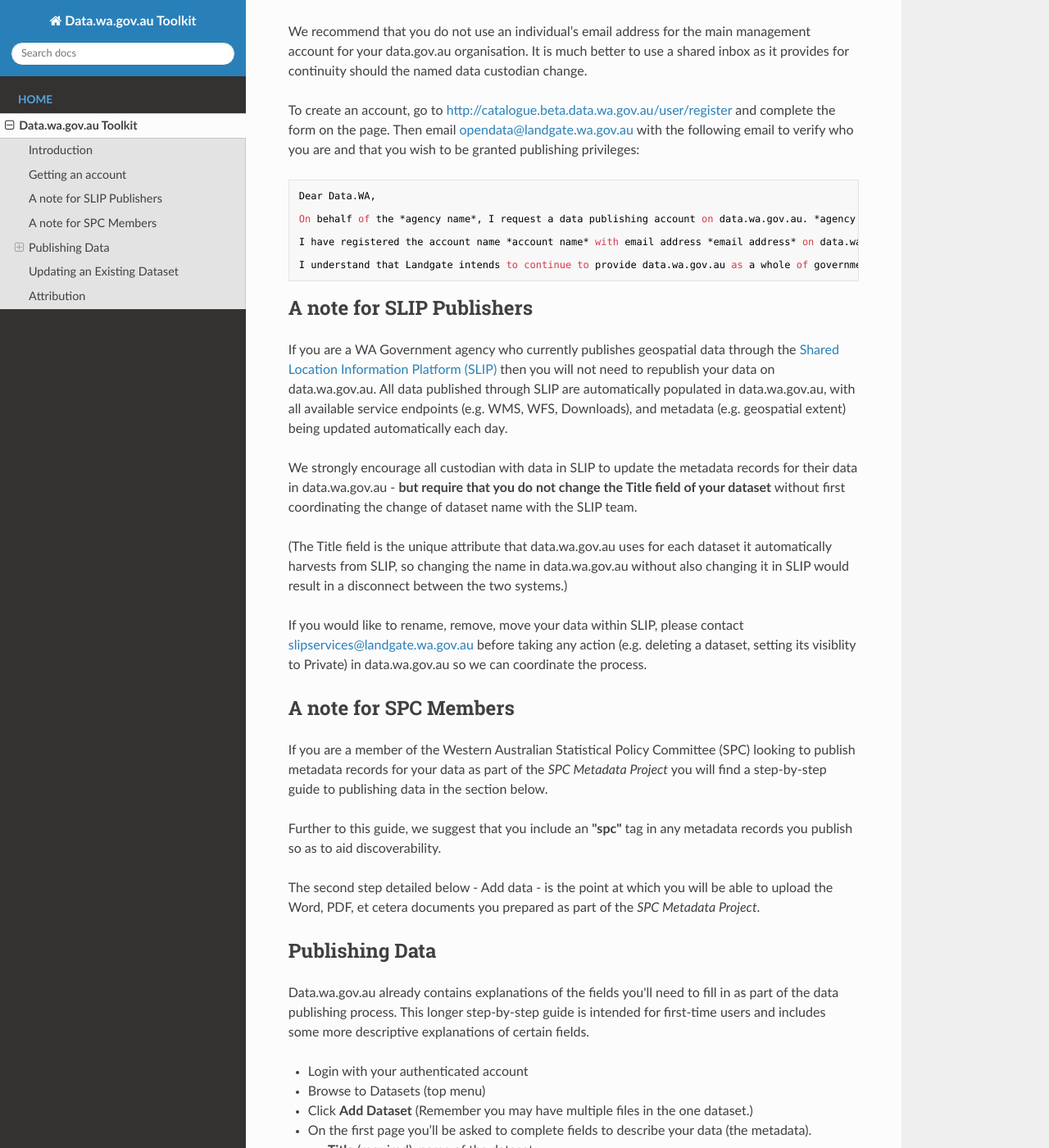
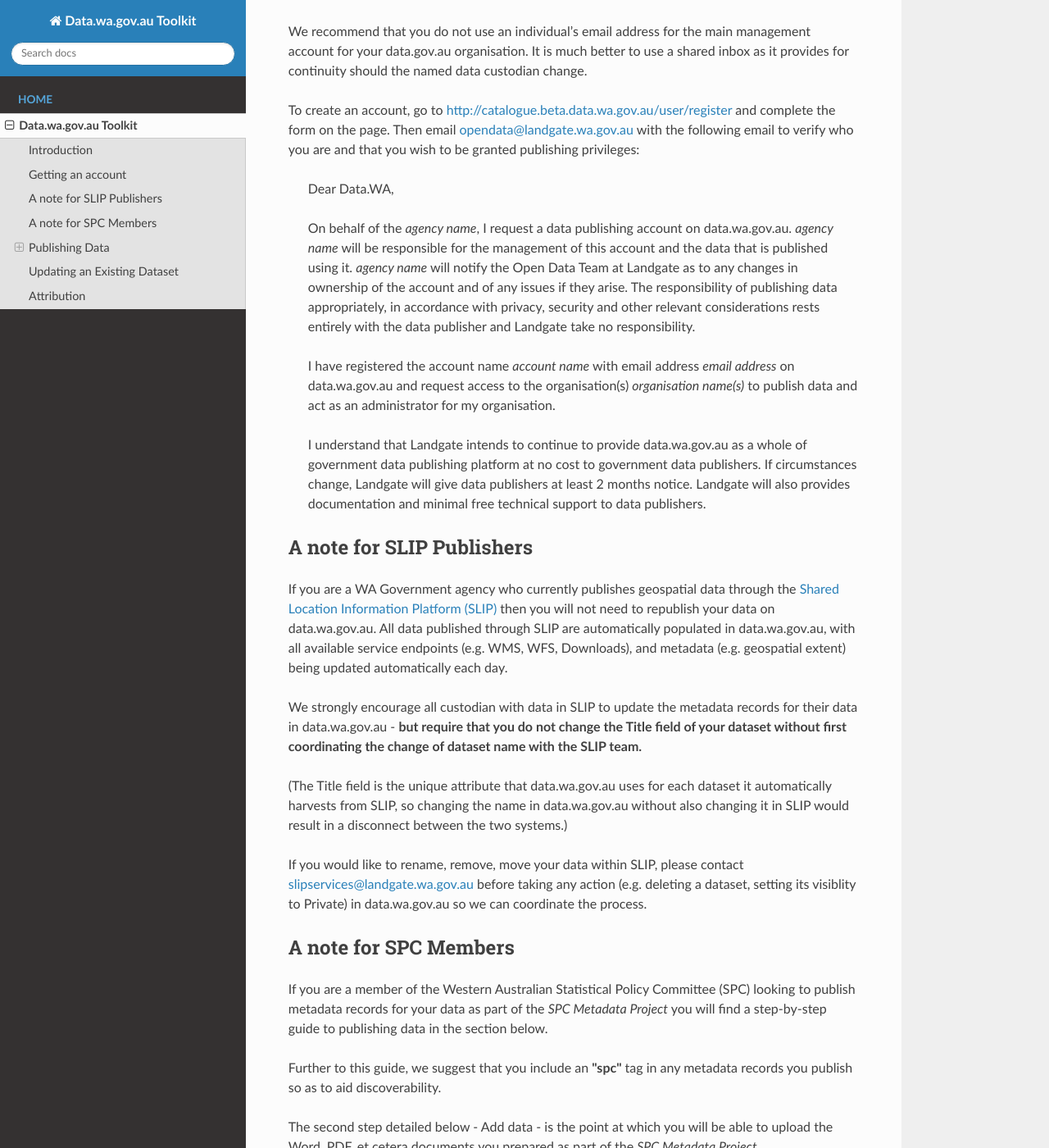
Before and after one commit to datawagovau/toolkit, an MkDocs documentation site: the page built from docs/index.md, in a window 1280 px wide and 1400 px high, scrolled down 1085 px. Shown: the whole window at 82% size. Built offline with MkDocs 1.6.1, drawn with Linux system fonts in a browser that asks for light colours; nearby versions of some CDN libraries; old or Windows-style settings are respelled for this version of MkDocs.

Commit message:
Minor edits

```diff
--- a/docs/index.md
+++ b/docs/index.md
@@ -25,19 +25,19 @@
 
 To create an account, go to [http://catalogue.beta.data.wa.gov.au/user/register](http://catalogue.beta.data.wa.gov.au/user/register) and complete the form on the page. Then email [opendata@landgate.wa.gov.au](mailto:opendata@landgate.wa.gov.au) with the following email to verify who you are and that you wish to be granted publishing privileges:
 
-    Dear Data.WA,
-
-    On behalf of the *agency name*, I request a data publishing account on data.wa.gov.au. *agency name* will be responsible for the management of this account and the data that is published using it. *agency name* will notify the Open Data Team at Landgate as to any changes in ownership of the account and of any issues if they arise. The responsibility of publishing data appropriately, in accordance with privacy, security and other relevant considerations rests entirely with the data publisher and Landgate take no responsibility.
-
-    I have registered the account name *account name* with email address *email address* on data.wa.gov.au and request access to the organisation(s) *organisation name(s)* to publish data and act as an administrator for my organisation.
-
-    I understand that Landgate intends to continue to provide data.wa.gov.au as a whole of government data publishing platform at no cost to government data publishers. If circumstances change, Landgate will give data publishers at least 2 months notice. Landgate will also provides documentation and minimal free technical support to data publishers.
+> Dear Data.WA,
+>
+> On behalf of the *agency name*, I request a data publishing account on data.wa.gov.au. *agency name* will be responsible for the management of this account and the data that is published using it. *agency name* will notify the Open Data Team at Landgate as to any changes in ownership of the account and of any issues if they arise. The responsibility of publishing data appropriately, in accordance with privacy, security and other relevant considerations rests entirely with the data publisher and Landgate take no responsibility.
+>
+> I have registered the account name *account name* with email address *email address* on data.wa.gov.au and request access to the organisation(s) *organisation name(s)* to publish data and act as an administrator for my organisation.
+>
+> I understand that Landgate intends to continue to provide data.wa.gov.au as a whole of government data publishing platform at no cost to government data publishers. If circumstances change, Landgate will give data publishers at least 2 months notice. Landgate will also provides documentation and minimal free technical support to data publishers.
 
 
 ## A note for SLIP Publishers
 If you are a WA Government agency who currently publishes geospatial data through the [Shared Location Information Platform (SLIP)](http://slip.landgate.wa.gov.au) then you will not need to republish your data on data.wa.gov.au. All data published through SLIP are automatically populated in data.wa.gov.au, with all available service endpoints (e.g. WMS, WFS, Downloads), and metadata (e.g. geospatial extent) being updated automatically each day.
 
-We strongly encourage all custodian with data in SLIP to update the metadata records for their data in data.wa.gov.au - **but require that you do not change the Title field of your dataset** without first coordinating the change of dataset name with the SLIP team.
+We strongly encourage all custodian with data in SLIP to update the metadata records for their data in data.wa.gov.au - **but require that you do not change the Title field of your dataset without first coordinating the change of dataset name with the SLIP team.**
 
 (The Title field is the unique attribute that data.wa.gov.au uses for each dataset it automatically harvests from SLIP, so changing the name in data.wa.gov.au without also changing it in SLIP would result in a disconnect between the two systems.)
 
```
